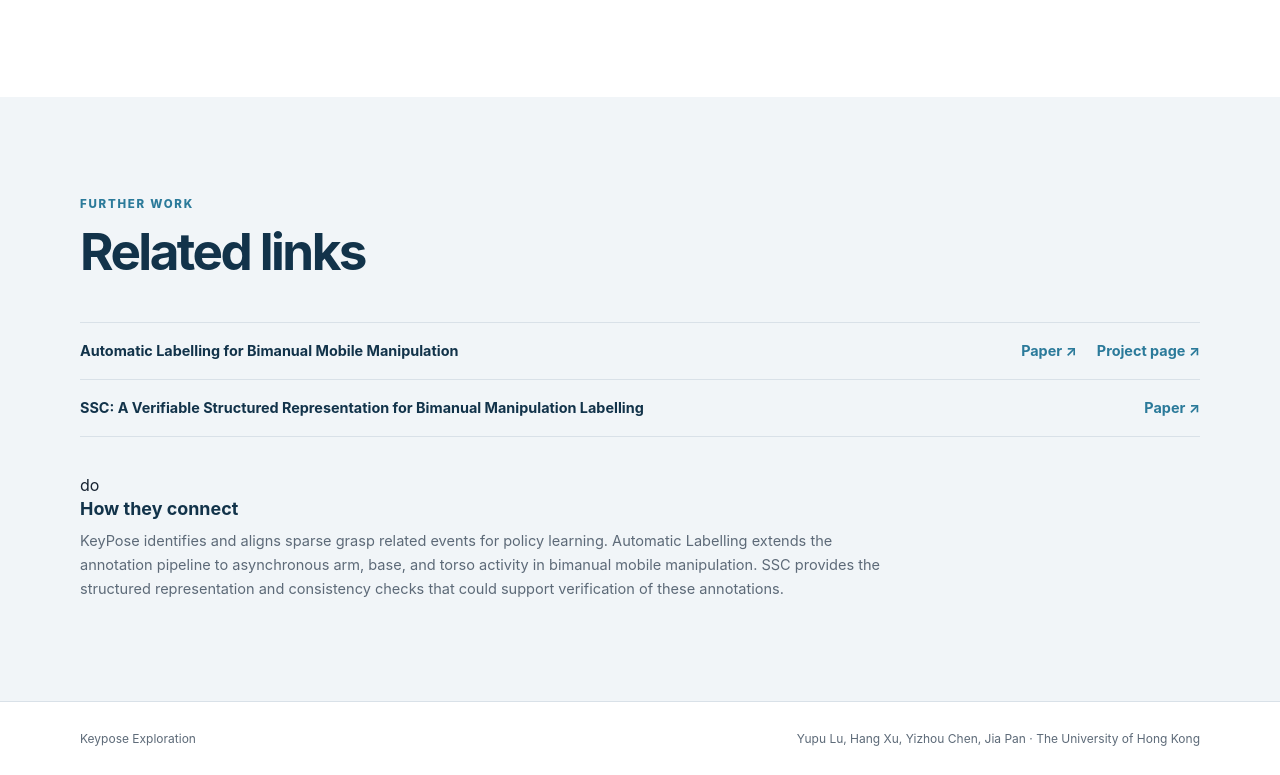
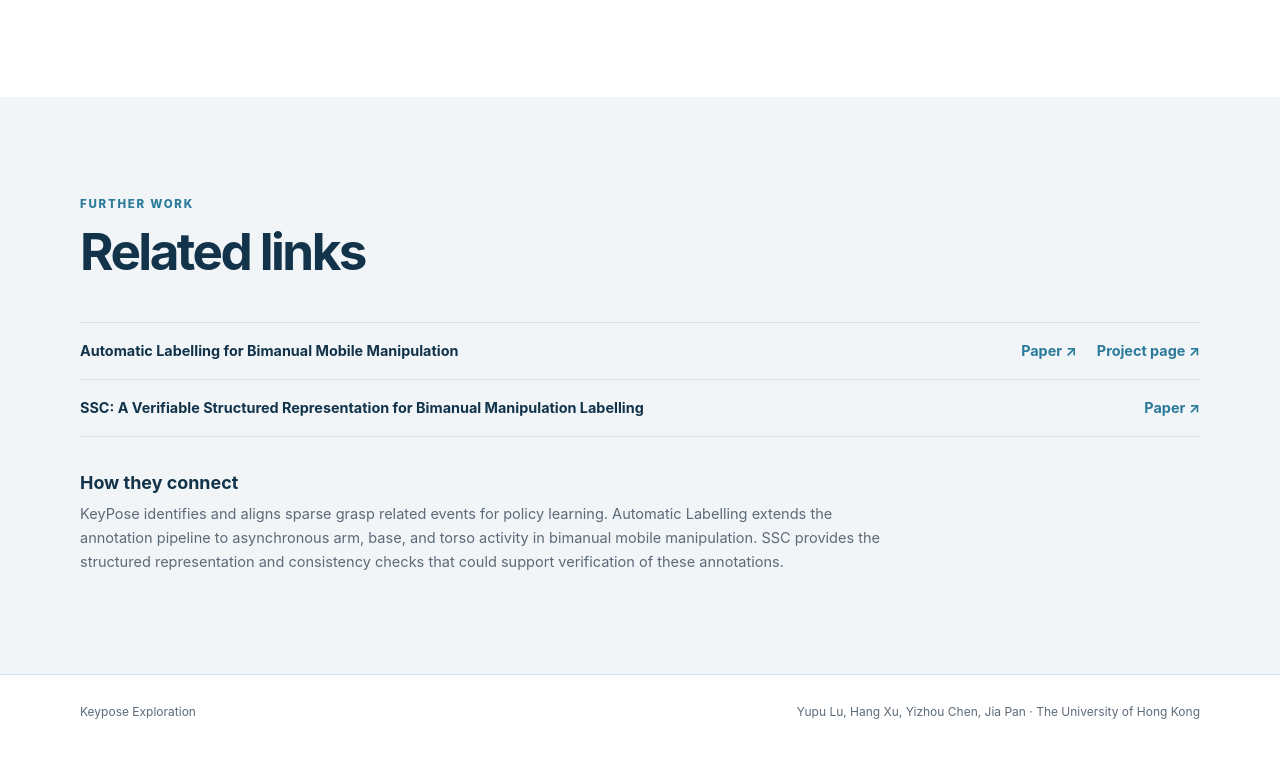
Before and after one commit to YupuLu/keypose-labelling-web, a plain HTML site: page index.html in a window 1280 px wide. Shown: the part 7649-8424 px from the top of the page. After the commit the page ends 8398 px from the top, so only its background shows below. Drawn offline with Linux system fonts and the light colour scheme.

Commit message:
fix typo

```diff
--- a/index.html
+++ b/index.html
@@ -211,7 +211,7 @@
           <div class="related-item"><strong>Automatic Labelling for Bimanual Mobile Manipulation</strong><a href="https://arxiv.org/abs/2609.24059">Paper ↗</a><a href="https://yupulu.github.io/automatic-labelling-web/">Project page ↗</a></div>
           <div class="related-item"><strong>SSC: A Verifiable Structured Representation for Bimanual Manipulation Labelling</strong><a href="https://arxiv.org/abs/2608.04425">Paper ↗</a></div>
         </div>
-        <div class="connection-note">do
+        <div class="connection-note">
           <h3>How they connect</h3>
           <p>KeyPose identifies and aligns sparse grasp related events for policy learning. Automatic Labelling extends the annotation pipeline to asynchronous arm, base, and torso activity in bimanual mobile manipulation. SSC provides the structured representation and consistency checks that could support verification of these annotations.</p>
         </div>
```
